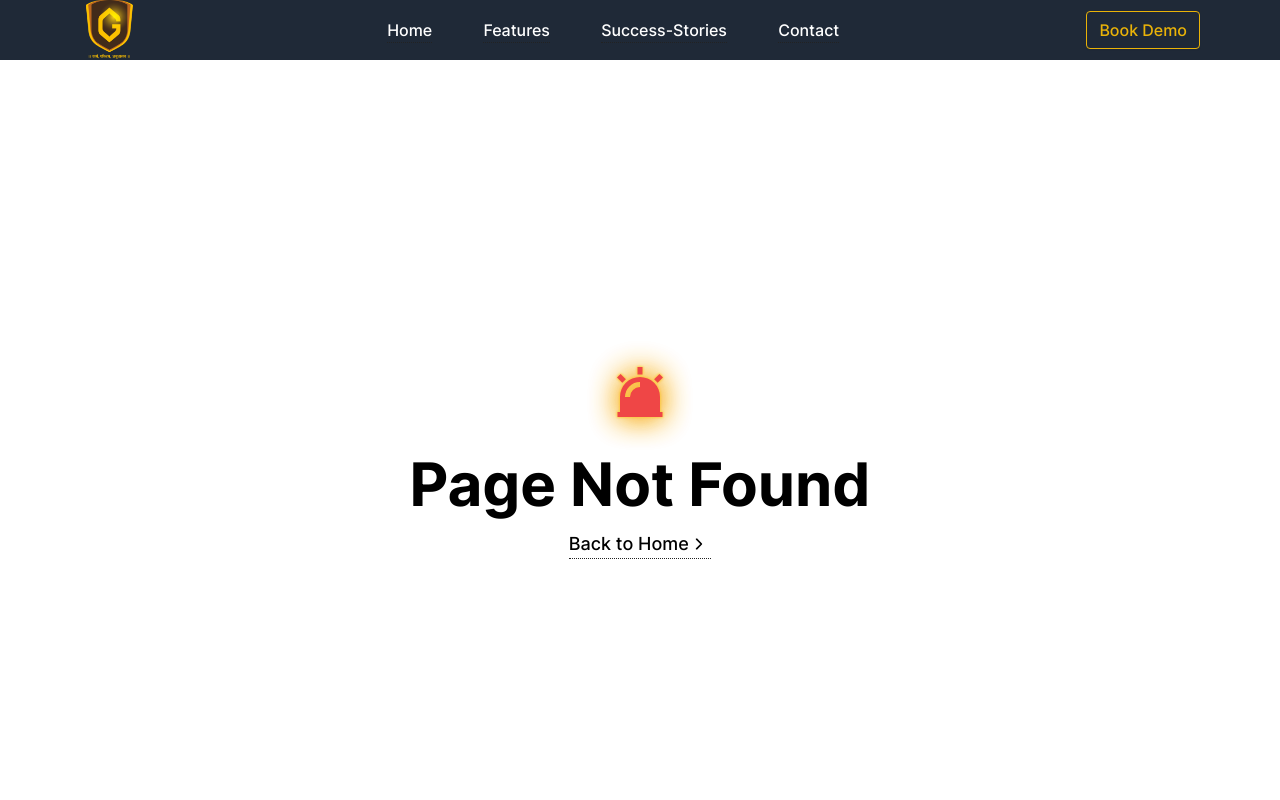
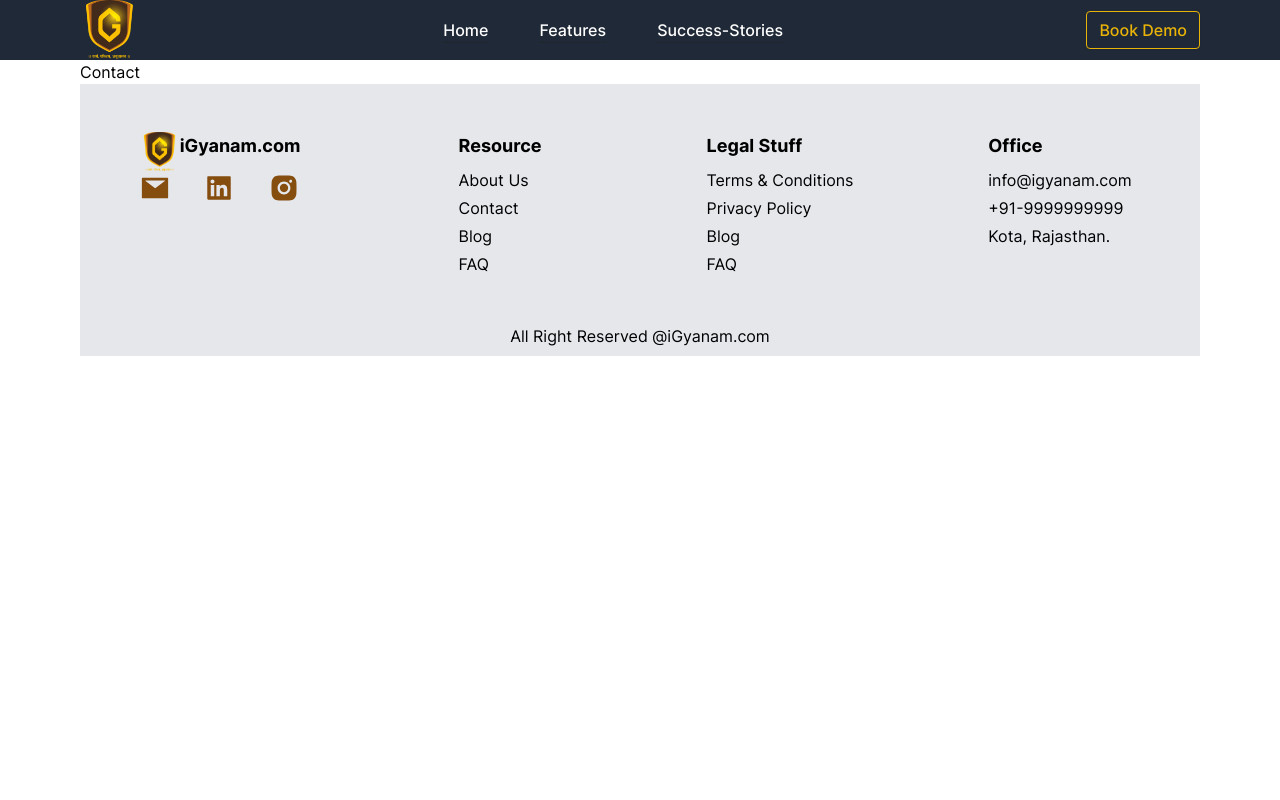
Before and after one commit to gunvant8008/igyanam.com-nextjs-contentful, a Next.js app: page /contact in a window 1280 px wide. Before the commit this address had no page. Shown: the top 800 px of the page. Built offline with nearby package versions, Linux system fonts and the light colour scheme.

Commit message:
added contact page

```diff
--- a/src/components/globals/Header.tsx
+++ b/src/components/globals/Header.tsx
@@ -8,9 +8,8 @@ import { useAutoAnimate } from "@formkit/auto-animate/react"
 
 const links = [
   { href: "/", label: "Home" },
-  { href: "/#features", label: "Features" },
-  { href: "/success-stories", label: "Success-Stories" },
-  { href: "/#contact", label: "Contact" }
+  { href: "/features", label: "Features" },
+  { href: "/success-stories", label: "Success-Stories" }
 ]
 
 export default function Header() {
--- /dev/null
+++ b/src/pages/contact.tsx
@@ -0,0 +1,7 @@
+import React from "react"
+
+const Contact = () => {
+  return <div>Contact</div>
+}
+
+export default Contact
```
